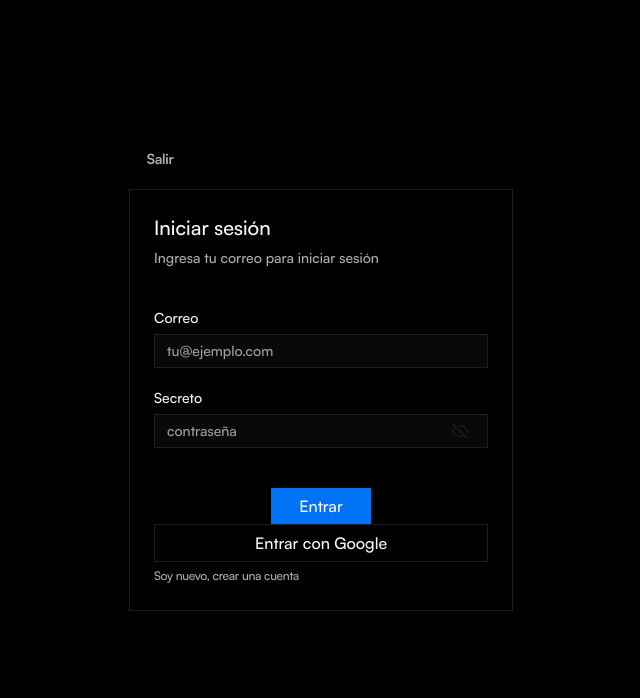
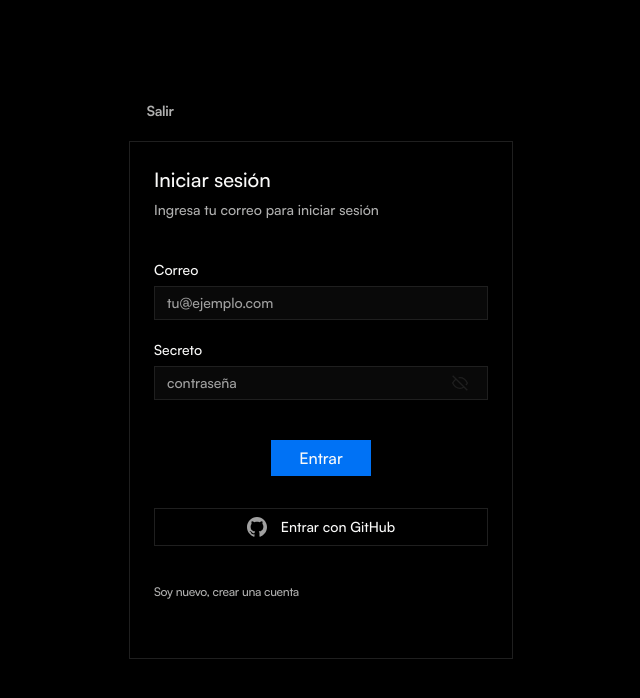
Before and after one commit to stuffsergio/gestor-tareas, a React (Vite) app in the folder supabase-prueba/: page /signin in a window 1280 px wide. Shown: the top 698 px of the page, without its empty margins (319-959 px from the left). Built offline with nearby package versions, Linux system fonts and the light colour scheme; no server answers.

Commit message:
update: signin page

```diff
--- a/supabase-prueba/src/SignIn.jsx
+++ b/supabase-prueba/src/SignIn.jsx
@@ -53,7 +53,7 @@ export default function SignUp() {
       <div className="absolute top-0 left-10">
         <Arrows texto={"Salir"} />
       </div>
-      <div className="border border-[#1f1f1f] px-6 py-6 lg:w-[30dvw] md:w-[35dvw] w-[50dvw]">
+      <div className="lg:w-[30dvw] md:w-[35dvw] w-[50dvw] flex flex-col gap-8 px-6 py-6 border border-[#1f1f1f]">
         <form
           onSubmit={handleSignIn}
           className="flex flex-col justify-center items-center gap-10"
@@ -107,9 +107,10 @@ export default function SignUp() {
           <button
             type="button"
             onClick={handleSignInGithub}
-            className="w-full py-1.5 border border-[#1f1f1f]"
+            className="w-full flex flex-row items-center justify-center gap-3.5 py-2 border border-[#1f1f1f]"
           >
-            Entrar con Google
+            <img src="./GitHub.svg" alt="GitHub icon" className="w-5 h-auto" />
+            <p className="text-sm">Entrar con GitHub</p>
           </button>
         </div>
         <div>
```
Also changed, not shown: 1 other file (tests, documents, lock files or other folders).
